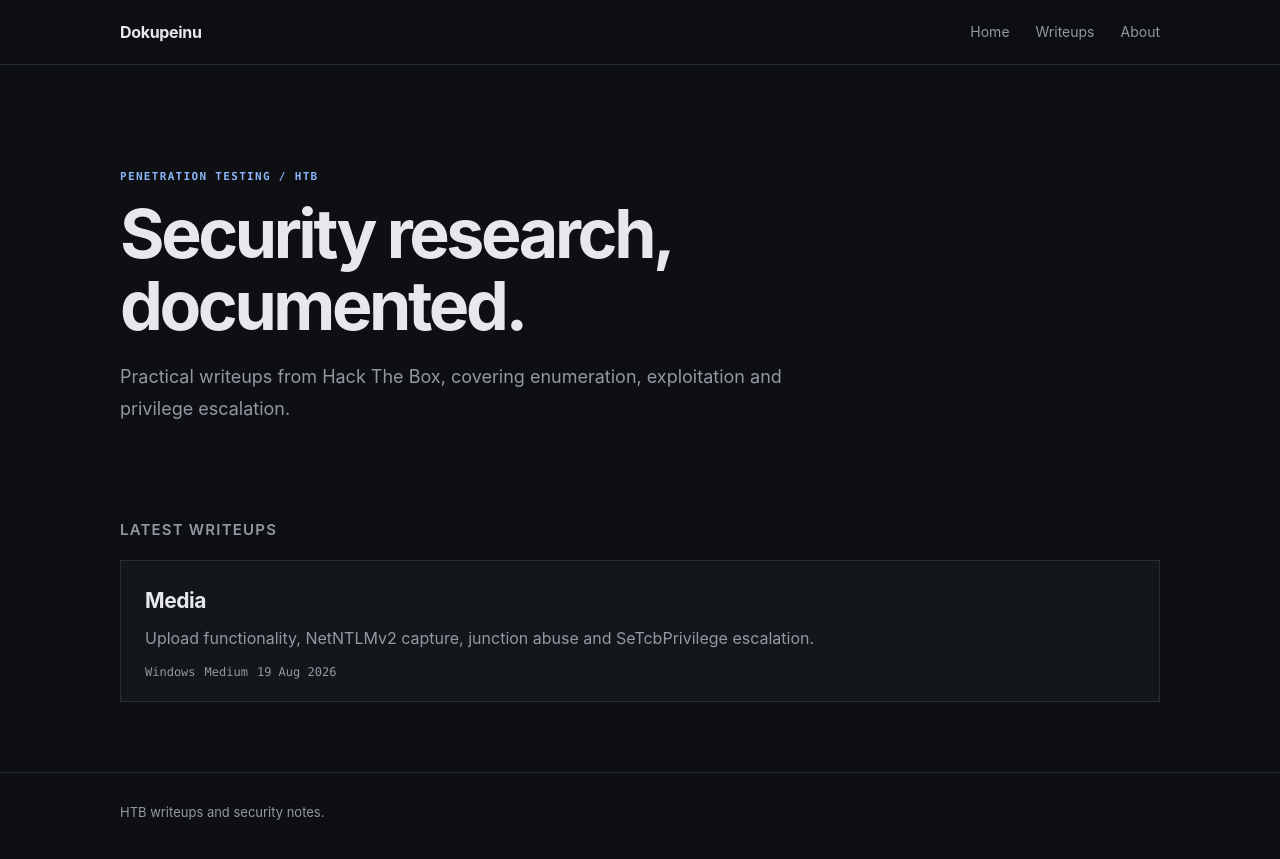
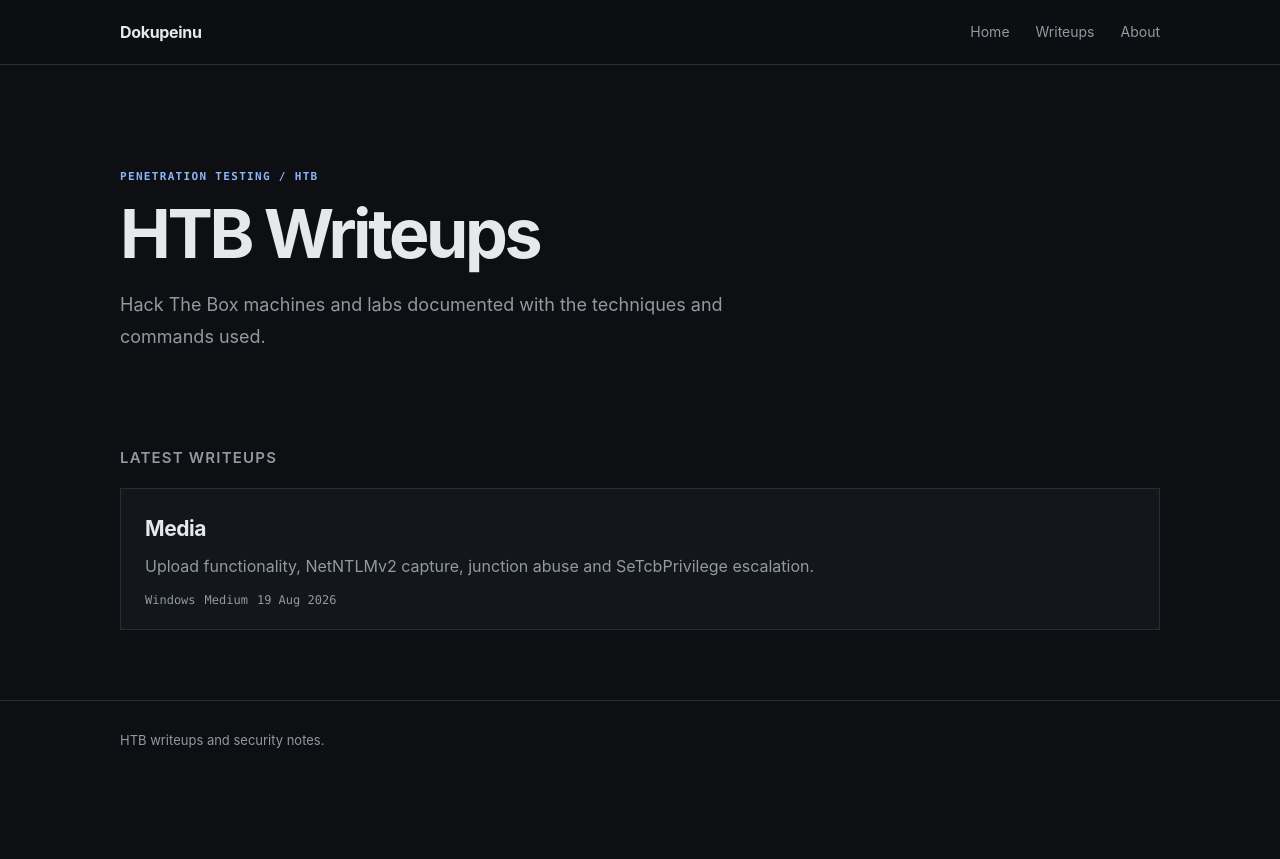
Before and after one commit to dokupeinu/HTB_Writeups, a Jekyll site: the page built from index.md, in a window 1280 px wide. Shown: the top 859 px of the page. Built offline with Jekyll 4.4.1, drawn with Linux system fonts in a browser that asks for light colours.

Commit message:
Update homepage tagline

```diff
--- a/index.md
+++ b/index.md
@@ -4,8 +4,8 @@ title: Home
 ---
 <section class="hero">
   <div class="eyebrow">PENETRATION TESTING / HTB</div>
-  <h1>Security research,<br>documented.</h1>
-  <p>Practical writeups from Hack The Box, covering enumeration, exploitation and privilege escalation.</p>
+  <h1>HTB Writeups</h1>
+  <p>Hack The Box machines and labs documented with the techniques and commands used.</p>
 </section>
 
 <section>
```
